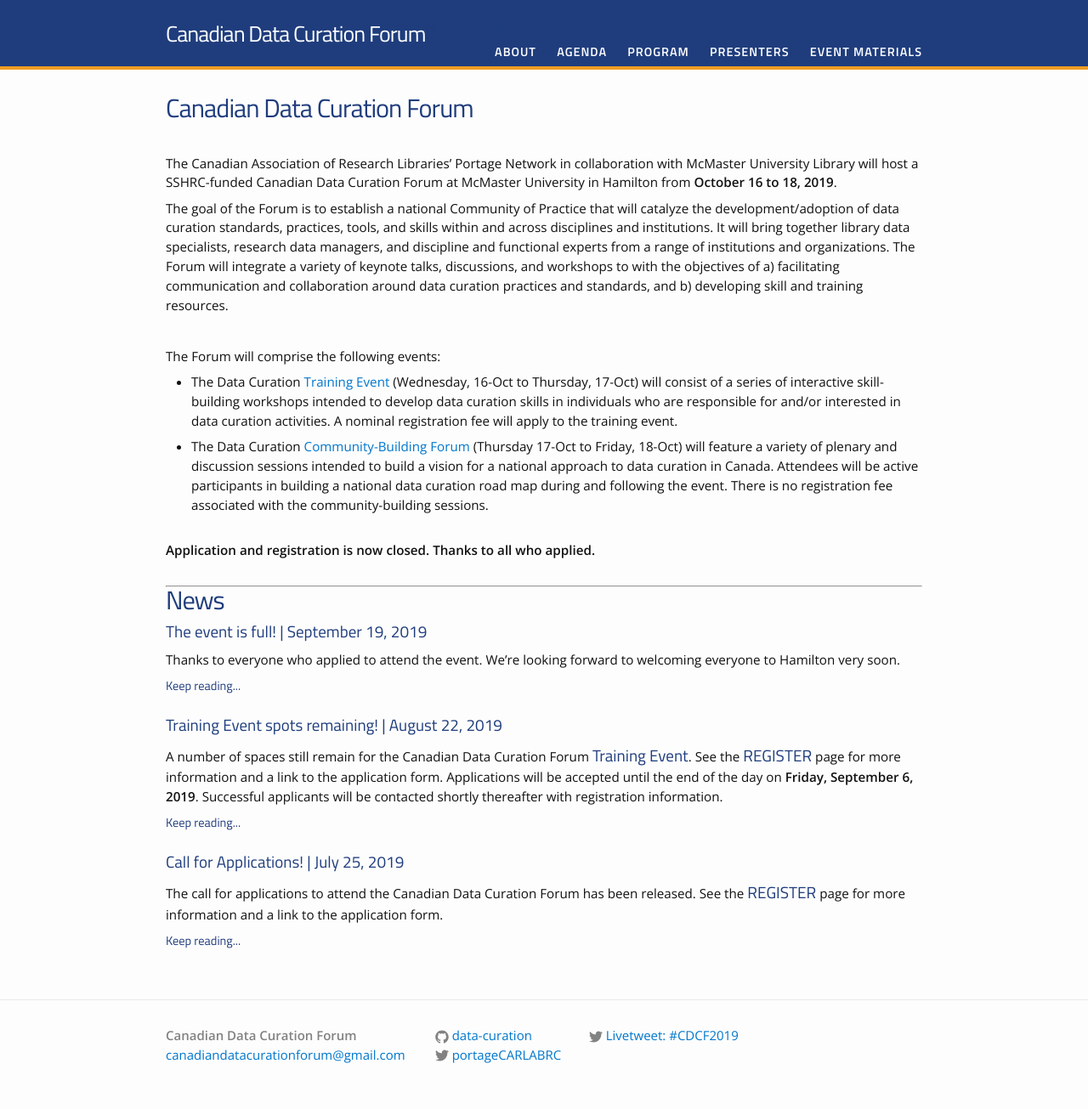
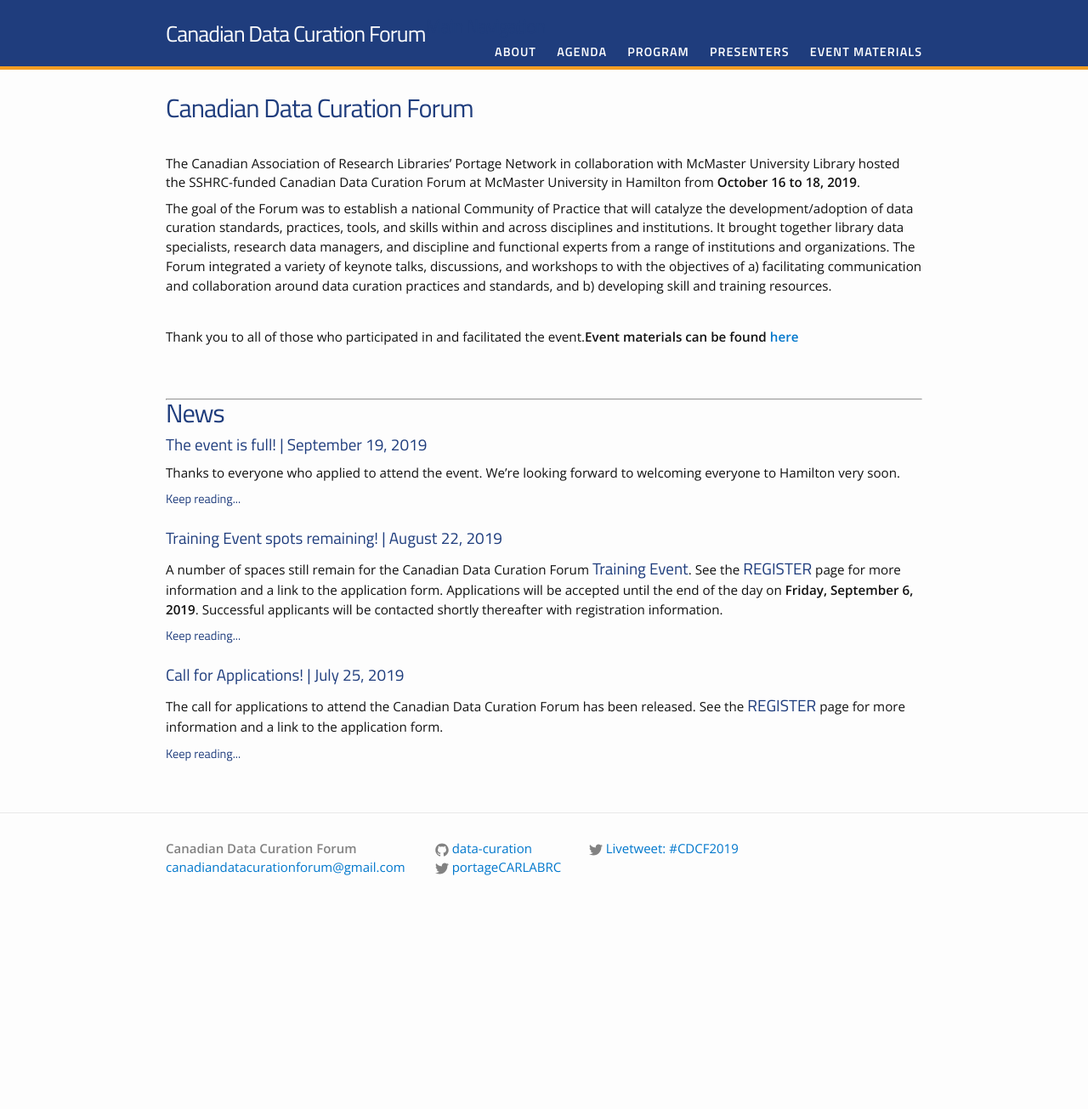
Before and after one commit to data-curation/data-curation.github.io, a Jekyll site: the page built from index.md, in a window 1280 px wide. Shown: the whole page at 85% size. Built offline with Jekyll 4.4.1, drawn with Linux system fonts in a browser that asks for light colours; after the commit the page ends 1084 px from its top, so only the background shows below that.

Commit message:
Update index.md

```diff
--- a/index.md
+++ b/index.md
@@ -5,20 +5,14 @@ layout: default
 <h1 class="post-title">Canadian Data Curation Forum</h1>
 <br />
 
-The Canadian Association of Research Libraries’ Portage Network in collaboration with McMaster University Library will host a SSHRC-funded Canadian Data Curation Forum at McMaster University in Hamilton from <strong>October 16 to 18, 2019</strong>.
+The Canadian Association of Research Libraries’ Portage Network in collaboration with McMaster University Library hosted the SSHRC-funded Canadian Data Curation Forum at McMaster University in Hamilton from <strong>October 16 to 18, 2019</strong>.
 
-The goal of the Forum is to establish a national Community of Practice that will catalyze the development/adoption of data curation standards, practices, tools, and skills within and across disciplines and institutions. It will bring together library data specialists, research data managers, and discipline and functional experts from a range of institutions and organizations. The Forum will integrate a variety of keynote talks, discussions, and workshops to with the objectives of a) facilitating communication and collaboration around data curation practices and standards, and b) developing skill and training resources.
+The goal of the Forum was to establish a national Community of Practice that will catalyze the development/adoption of data curation standards, practices, tools, and skills within and across disciplines and institutions. It brought together library data specialists, research data managers, and discipline and functional experts from a range of institutions and organizations. The Forum integrated a variety of keynote talks, discussions, and workshops to with the objectives of a) facilitating communication and collaboration around data curation practices and standards, and b) developing skill and training resources.
 
 <br />
 
-The Forum will comprise the following events:
+Thank you to all of those who participated in and facilitated the event.**Event materials can be found [here](../materials)**
 
-* The Data Curation [Training Event](../agenda#data-curation-training-event) (Wednesday, 16-Oct to Thursday, 17-Oct) will consist of a series of interactive skill-building workshops intended to develop data curation skills in individuals who are responsible for and/or interested in data curation activities. A nominal registration fee will apply to the training event.
-
-* The Data Curation [Community-Building Forum](../agenda#-community-building-forum) (Thursday 17-Oct to Friday, 18-Oct) will feature a variety of plenary and discussion sessions intended to build a vision for a national approach to data curation in Canada. Attendees will be active participants in building a national data curation road map during and following the event. There is no registration fee associated with the community-building sessions.
-
-<br />
-**Application and registration is now closed. Thanks to all who applied.**
 <br />
 <br />
 
```
